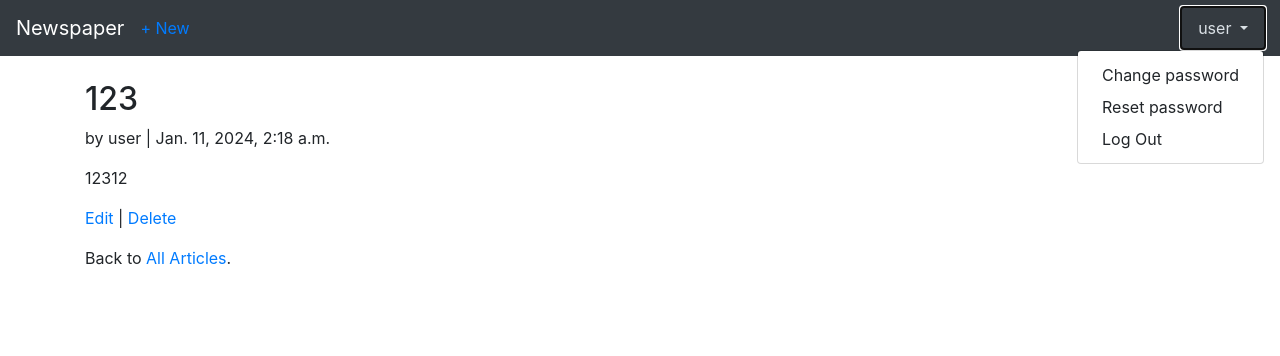
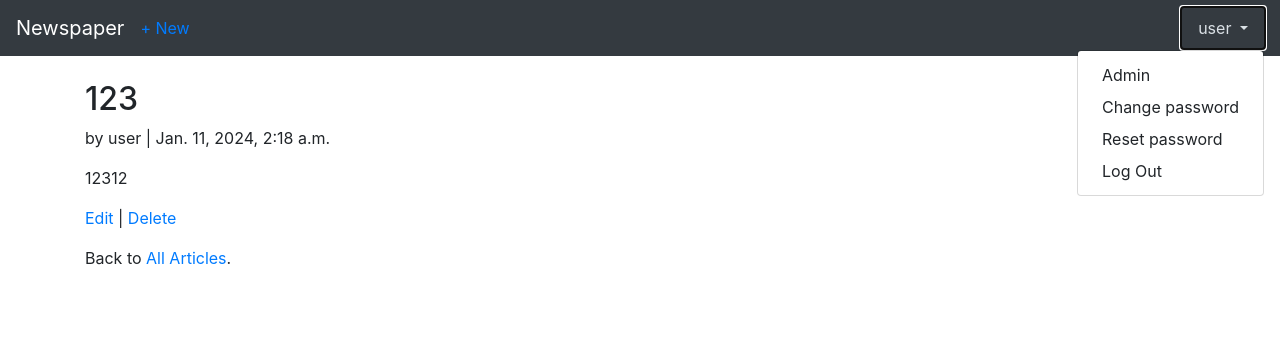
Before and after one commit to ElipLam/DjangoForBeginners, a Django app: page /articles/3/ in a window 1280 px wide, after a click on "user". Shown: the top 356 px of the page. Run offline with Django 5.2, Linux system fonts and the light colour scheme; a user stored in the database is signed in; data comes from the database, SQL or seed files in the repository; both versions use the stored data as it was after the commit; parts of the project's set-up code (start-up, migrations or seed data) failed here and were passed over; some libraries are stand-ins or nearby versions.

Commit message:
add admin dropdown-item

```diff
--- a/source/templates/base.html
+++ b/source/templates/base.html
@@ -26,6 +26,9 @@
                     {{ user.username }}
                 </a>
                 <div class="dropdown-menu dropdown-menu-right dropdown-menu-lg-left">
+                    {% if user.is_superuser %}
+                    <a class="dropdown-item " href="{% url 'admin:index' %}">Admin</a>
+                    {% endif %}
                     <a class="dropdown-item " href="{% url 'password_change'%}">Change password</a>
                     <a class="dropdown-item " href="{% url 'password_reset'%}">Reset password</a>
                     <form method="post" action="{% url 'logout' %}">
```
Also changed, not shown: source/db.sqlite3.
